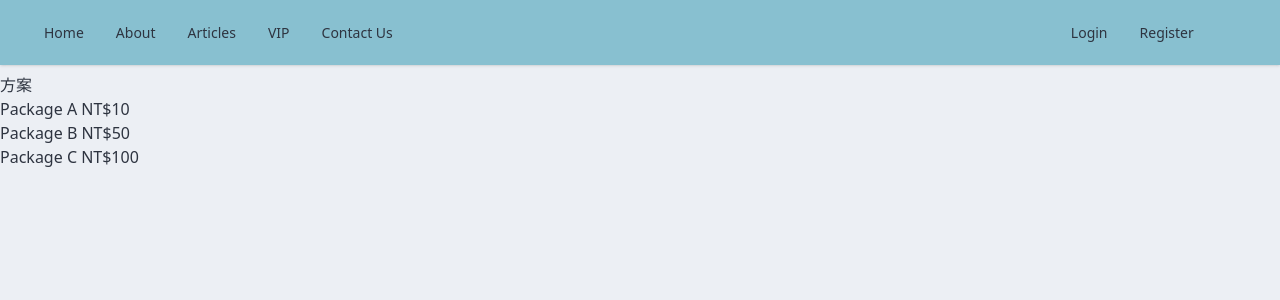
After one commit to legosthes/wretch-blog, a Django app: page /pricing/ in a window 1280 px wide. The commit adds this page. Shown: the top 300 px of the page. Run offline with Django 5.2, Linux system fonts and the light colour scheme; style sheets or scripts are compiled from the project's sources; some libraries are stand-ins or nearby versions.

Commit message:
feat: add payment plan page

```diff
--- /dev/null
+++ b/pages/templates/pages/pricing.html
@@ -0,0 +1,11 @@
+{%extends "layouts/default.html"%}
+{%block content%}
+<h1>方案</h1>
+
+<ul>
+    <li><a href="{%url 'payments:new'%}">Package A NT$10</a></li>
+    <li><a href="{%url 'payments:new'%}">Package B NT$50</a></li>
+    <li><a href="{%url 'payments:new'%}">Package C NT$100</a></li>
+</ul>
+
+{%endblock%}
--- a/pages/urls.py
+++ b/pages/urls.py
@@ -15,5 +15,6 @@ urlpatterns = [
     path("", index, name="home"),
     path("about/", views.about, name="about"),
     path("contact/", views.contact, name="contact"),
-    path("test/",views.test,name="test")
+    path("pricing/", views.pricing, name="pricing"),
+    path("test/", views.test, name="test"),
 ]
--- a/pages/views.py
+++ b/pages/views.py
@@ -14,5 +14,9 @@ def contact(request):
     return render(request, "pages/contact.html")
 
 
+def pricing(request):
+    return render(request, "pages/pricing.html")
+
+
 def test(request):
     return render(request, "pages/test.html")
--- /dev/null
+++ b/payments/urls.py
@@ -0,0 +1,12 @@
+from django.urls import path
+
+from . import views
+from articles.views import index
+
+
+app_name = "payments"
+
+urlpatterns = [
+    path("new/", views.new, name="new"),
+    path("", views.index, name="index"),
+]
--- a/templates/shared/navbar.html
+++ b/templates/shared/navbar.html
@@ -13,11 +13,14 @@
       <a href="{%url 'articles:index'%}">Articles</a>
     </li>
     <li>
+      <a href="{%url 'pages:pricing'%}">VIP</a>
+    </li>
+    <li>
       <a href="{%url 'pages:contact'%}">Contact Us</a>
     </li>
   </ul>
   <ul
-    class="flex flex-row w-full gap-2 menu w-56 [&_li>*:rounded-box p-0 items-center"
+    class="flex flex-row gap-2 menu w-56 [&_li>*:rounded-box p-0 items-center"
   >
     {% if user.is_authenticated %}
     <li>{{user.username}}</li>
--- a/wretch/settings.py
+++ b/wretch/settings.py
@@ -45,6 +45,7 @@ INSTALLED_APPS = [
     "users",
     "sessions.apps.SessionsConfig",
     "debug_toolbar",
+    "payments",
 ]
 
 # 沒有登入，就把你踢到這裡來
--- a/wretch/urls.py
+++ b/wretch/urls.py
@@ -9,6 +9,7 @@ from debug_toolbar.toolbar import debug_toolbar_urls
 urlpatterns = [
     # 只要到首頁，就會去找pages.urls的檔案
     path("", include("pages.urls")),
+    path("payments/", include("payments.urls")),
     path("articles/", include("articles.urls")),
     path("comments/", include("comments.urls")),
     path("users/", include("users.urls")),
```
Also changed, not shown: payments/templates/payments/new.html (added, +7 -0 lines), payments/views.py (added, +9 -0 lines), payments/models.py (added), payments/templates/payments/index.html (added).
